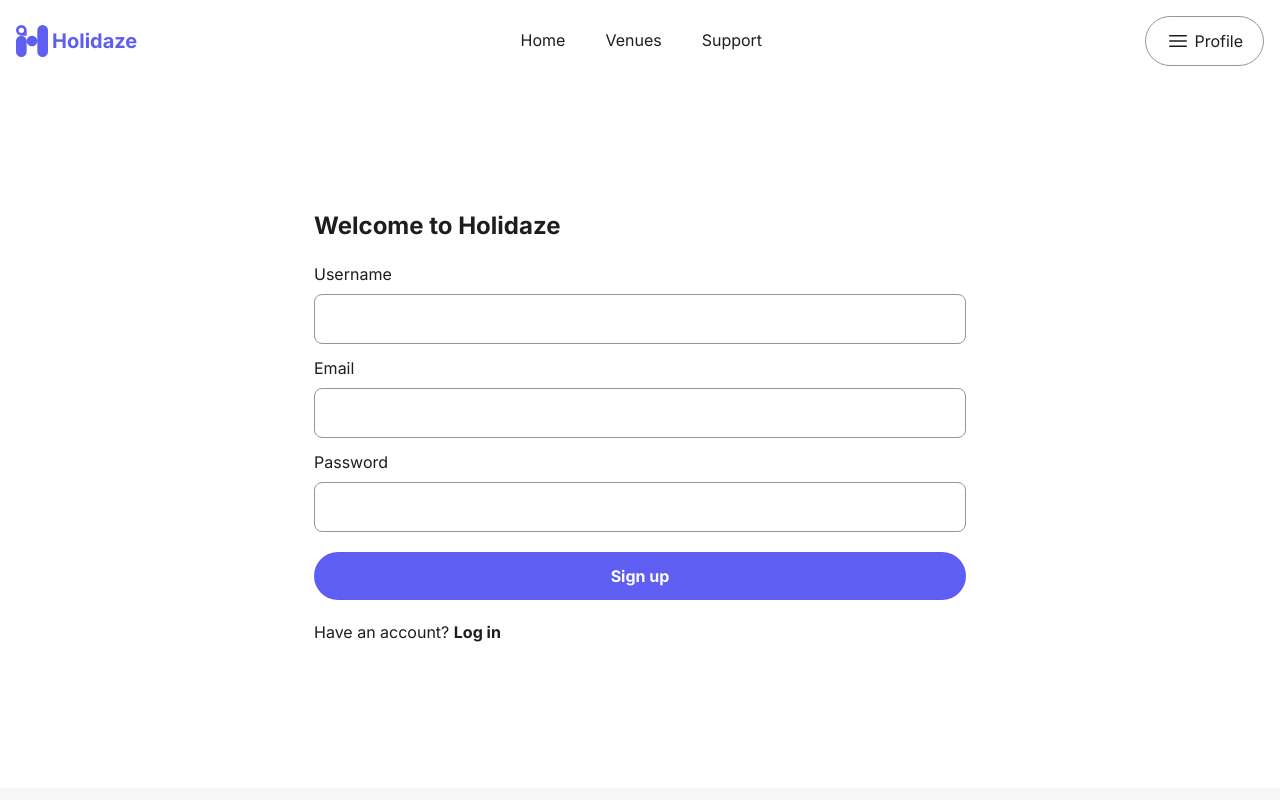
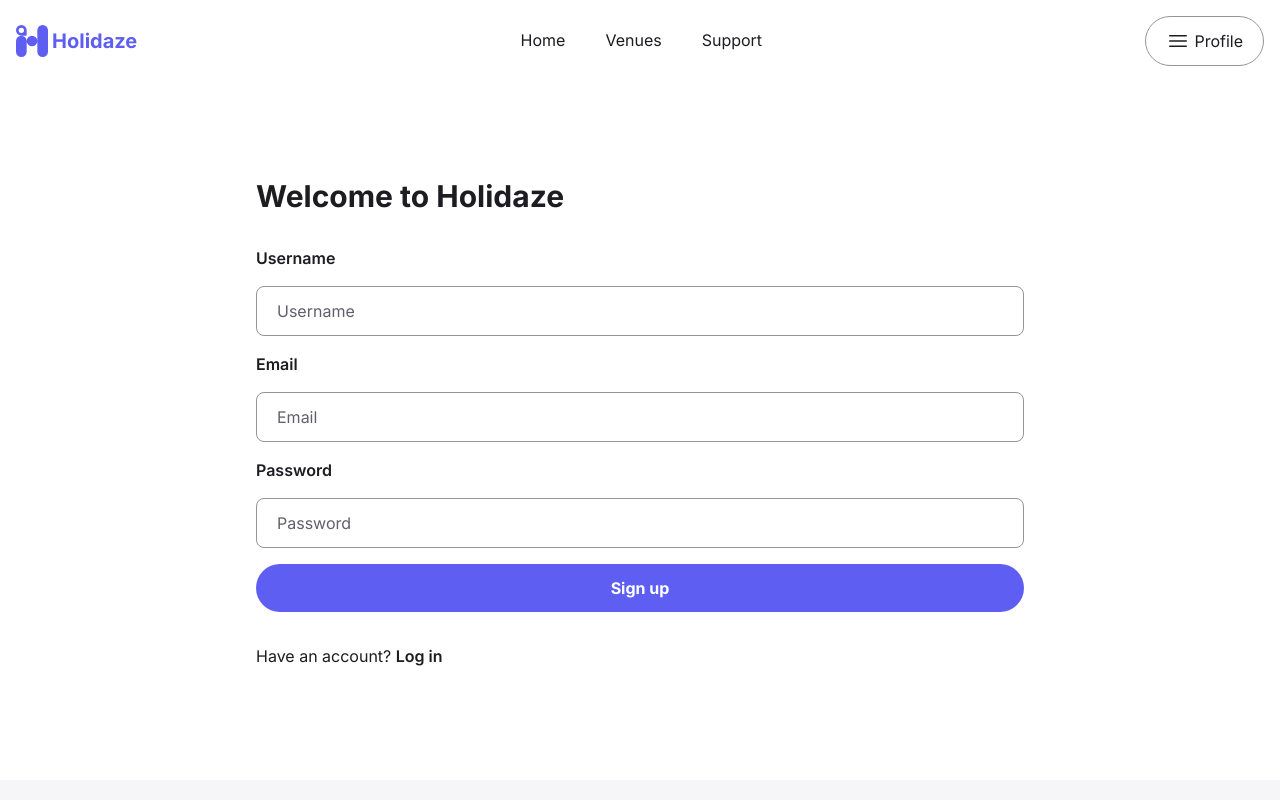
Before and after one commit to archivedhyseh/project-exam-2, a React (Vite) app: page /signup in a window 1280 px wide. Shown: the top 800 px of the page. Built offline with nearby package versions, Linux system fonts and the light colour scheme.

Commit message:
Updated LoginForm and SignupForm components

```diff
--- a/src/components/Forms/LoginForm/Input/index.tsx
+++ b/src/components/Forms/LoginForm/Input/index.tsx
@@ -17,17 +17,19 @@ export default function Input({
   ...props
 }: InputProps) {
   return (
-    <div className="flex flex-col gap-2">
-      <label htmlFor={id} className="text-text">
+    <div className="flex flex-col gap-4">
+      <label htmlFor={id} className="font-semibold text-text">
         {label}
       </label>
+
       <input
+        id={id}
+        {...register(id)}
         {...props}
-        {...register(id)}
-        id={id}
-        className="rounded-md border border-black-alt px-3 py-2 text-text placeholder:text-text-muted md:rounded-lg lg:px-5 lg:py-3"
+        className="rounded-md border border-black-alt px-3 py-2 text-text placeholder:text-text-muted lg:rounded-lg lg:px-5 lg:py-3"
       />
-      {errors[id] && <span>{errors[id]?.message}</span>}
+
+      {errors[id] && <span className="text-text">{errors[id]?.message}</span>}
     </div>
   )
 }
--- a/src/components/Forms/LoginForm/index.tsx
+++ b/src/components/Forms/LoginForm/index.tsx
@@ -1,10 +1,10 @@
 import { zodResolver } from '@hookform/resolvers/zod'
+import { useMutation } from '@tanstack/react-query'
 import { useForm } from 'react-hook-form'
+import { useNavigate } from 'react-router-dom'
 import { ZodType, z } from 'zod'
 import Input from './Input'
 import PrimaryButton from '../../Buttons/PrimaryButton'
-import { Link } from 'react-router-dom'
-import { useMutation } from '@tanstack/react-query'
 
 export type FormValues = {
   email: string
@@ -16,7 +16,30 @@ const schema: ZodType<FormValues> = z.object({
   password: z.string().min(1, { message: 'Password is required.' }),
 })
 
+const fetchLogin = async (body: FormValues) => {
+  const res = await fetch('https://v2.api.noroff.dev/auth/login', {
+    method: 'POST',
+    headers: {
+      'Content-Type': 'application/json',
+    },
+    body: JSON.stringify(body),
+  })
+
+  const { data, errors } = await res.json()
+
+  if (errors) {
+    throw new Error(errors[0].message)
+  }
+
+  if (data) {
+    localStorage.setItem('accessToken', data.accessToken)
+    localStorage.setItem('name', data.name)
+  }
+}
+
 export default function LoginForm() {
+  const navigate = useNavigate()
+
   const {
     register,
     handleSubmit,
@@ -24,22 +47,9 @@ export default function LoginForm() {
   } = useForm<FormValues>({ resolver: zodResolver(schema) })
 
   const { mutate, error, isError } = useMutation({
-    mutationFn: async (body: FormValues) => {
-      const res = await fetch('https://v2.api.noroff.dev/auth/login', {
-        method: 'POST',
-        headers: {
-          'Content-Type': 'application/json',
-        },
-        body: JSON.stringify(body),
-      })
-      const { data, errors } = await res.json()
-
-      if (errors) {
-        throw new Error(errors[0].message)
-      }
-
-      localStorage.setItem('accessToken', data.accessToken)
-      localStorage.setItem('name', data.name)
+    mutationFn: fetchLogin,
+    onSuccess: () => {
+      navigate('/venues', { replace: true })
     },
   })
 
@@ -48,40 +58,38 @@ export default function LoginForm() {
   }
 
   return (
-    <form onSubmit={handleSubmit(onSubmit)} className="flex flex-col gap-5">
-      <div className="flex flex-col gap-3">
+    <form
+      id="loginForm"
+      onSubmit={handleSubmit(onSubmit)}
+      className="flex flex-col gap-4"
+    >
       <Input
         type="email"
+        placeholder="Email"
+        id="email"
         label="Email"
-          id="email"
         register={register}
         errors={errors}
       />
+
       <Input
         type="password"
+        placeholder="Password"
+        id="password"
         label="Password"
-          id="password"
         register={register}
         errors={errors}
       />
-      </div>
+
+      <PrimaryButton size="full" form="loginForm" type="submit">
+        Log in
+      </PrimaryButton>
 
       {isError && (
         <div>
           <span>{error.message}.</span>
         </div>
       )}
-
-      <PrimaryButton size="full" onClick={() => onSubmit}>
-        Log in
-      </PrimaryButton>
-
-      <span className="text-text">
-        Don't have an account?{' '}
-        <Link to="/signup" className="font-bold text-text">
-          Sign up
-        </Link>
-      </span>
     </form>
   )
 }
--- a/src/components/Forms/SignupForm/Input/index.tsx
+++ b/src/components/Forms/SignupForm/Input/index.tsx
@@ -17,17 +17,19 @@ export default function Input({
   ...props
 }: InputProps) {
   return (
-    <div className="flex flex-col gap-2">
-      <label htmlFor={id} className="text-text">
+    <div className="flex flex-col gap-4">
+      <label htmlFor={id} className="font-semibold text-text">
         {label}
       </label>
+
       <input
+        id={id}
+        {...register(id)}
         {...props}
-        {...register(id)}
-        id={id}
-        className="rounded-md border border-black-alt px-3 py-2 text-text placeholder:text-text-muted md:rounded-lg lg:px-5 lg:py-3"
+        className="rounded-md border border-black-alt px-3 py-2 text-text placeholder:text-text-muted lg:rounded-lg lg:px-5 lg:py-3"
       />
-      {errors[id] && <span>{errors[id]?.message}</span>}
+
+      {errors[id] && <span className="text-text">{errors[id]?.message}</span>}
     </div>
   )
 }
--- a/src/components/Forms/SignupForm/index.tsx
+++ b/src/components/Forms/SignupForm/index.tsx
@@ -1,15 +1,16 @@
 import { zodResolver } from '@hookform/resolvers/zod'
+import { useMutation } from '@tanstack/react-query'
 import { useForm } from 'react-hook-form'
+import { useNavigate } from 'react-router-dom'
 import { ZodType, z } from 'zod'
 import Input from './Input'
 import PrimaryButton from '../../Buttons/PrimaryButton'
-import { Link } from 'react-router-dom'
-import { useMutation } from '@tanstack/react-query'
 
 export type FormValues = {
   name: string
   email: string
   password: string
+  venueManager?: boolean
 }
 
 const schema: ZodType<FormValues> = z.object({
@@ -25,9 +26,28 @@ const schema: ZodType<FormValues> = z.object({
   password: z
     .string()
     .min(8, { message: 'Password must be 8 or more characters long.' }),
+  venueManager: z.boolean().default(true),
 })
 
+const fetchRegister = async (body: FormValues) => {
+  const res = await fetch('https://v2.api.noroff.dev/auth/register', {
+    method: 'POST',
+    headers: {
+      'Content-Type': 'application/json',
+    },
+    body: JSON.stringify(body),
+  })
+
+  const { errors } = await res.json()
+
+  if (errors) {
+    throw new Error(errors[0].message)
+  }
+}
+
 export default function SignupForm() {
+  const navigate = useNavigate()
+
   const {
     register,
     handleSubmit,
@@ -35,68 +55,58 @@ export default function SignupForm() {
   } = useForm<FormValues>({ resolver: zodResolver(schema) })
 
   const { mutate, error, isError } = useMutation({
-    mutationFn: async (body: FormValues) => {
-      const res = await fetch('https://v2.api.noroff.dev/auth/register', {
-        method: 'POST',
-        headers: {
-          'Content-Type': 'application/json',
-        },
-        body: JSON.stringify(body),
-      })
-      const { errors } = await res.json()
-
-      if (errors) {
-        throw new Error(errors[0].message)
-      }
+    mutationFn: fetchRegister,
+    onSuccess: () => {
+      navigate('/login', { replace: true })
     },
   })
 
-  function onSubmit(data: FormValues) {
+  const onSubmit = (data: FormValues) => {
     mutate(data)
   }
 
   return (
-    <form onSubmit={handleSubmit(onSubmit)} className="flex flex-col gap-5">
-      <div className="flex flex-col gap-3">
+    <form
+      id="signupForm"
+      onSubmit={handleSubmit(onSubmit)}
+      className="flex flex-col gap-4"
+    >
       <Input
         type="text"
+        placeholder="Username"
+        id="name"
         label="Username"
-          id="name"
         register={register}
         errors={errors}
       />
+
       <Input
         type="email"
+        placeholder="Email"
+        id="email"
         label="Email"
-          id="email"
         register={register}
         errors={errors}
       />
+
       <Input
         type="password"
+        placeholder="Password"
+        id="password"
         label="Password"
-          id="password"
         register={register}
         errors={errors}
       />
-      </div>
+
+      <PrimaryButton size="full" form="signupForm" type="submit">
+        Sign up
+      </PrimaryButton>
 
       {isError && (
         <div>
           <span>{error.message}.</span>
         </div>
       )}
-
-      <PrimaryButton size="full" onClick={() => onSubmit}>
-        Sign up
-      </PrimaryButton>
-
-      <span className="text-text">
-        Have an account?{' '}
-        <Link to="/login" className="font-bold text-text">
-          Log in
-        </Link>
-      </span>
     </form>
   )
 }
--- a/src/routes/Login/index.tsx
+++ b/src/routes/Login/index.tsx
@@ -1,11 +1,22 @@
+import { Link } from 'react-router-dom'
 import LoginForm from '../../components/Forms/LoginForm'
 
 export default function Login() {
   return (
-    <div className="flex justify-center md:px-12 md:py-16">
-      <div className="flex w-full flex-col gap-5 rounded-lg px-4 py-5 md:p-16 lg:max-w-screen-md">
-        <h1 className="text-2xl font-bold text-text">Welcome back</h1>
-        <LoginForm />
+    <div className="mx-auto w-full max-w-screen-2xl px-4 py-5 lg:py-4">
+      <div className="sm:p-10 lg:p-20">
+        <div className="mx-auto flex w-full max-w-3xl flex-col gap-8">
+          <h2 className="text-3xl font-bold text-text">Welcome back</h2>
+
+          <LoginForm />
+
+          <div>
+            <span className="text-text">Don't have an account? </span>
+            <Link to="/signup" className="font-semibold text-text">
+              Sign up
+            </Link>
+          </div>
+        </div>
       </div>
     </div>
   )
--- a/src/routes/Signup/index.tsx
+++ b/src/routes/Signup/index.tsx
@@ -1,11 +1,22 @@
+import { Link } from 'react-router-dom'
 import SignupForm from '../../components/Forms/SignupForm'
 
 export default function Signup() {
   return (
-    <div className="flex justify-center md:px-12 md:py-16">
-      <div className="flex w-full flex-col gap-5 rounded-lg px-4 py-5 md:p-16 lg:max-w-screen-md">
-        <h1 className="text-2xl font-bold text-text">Welcome to Holidaze</h1>
-        <SignupForm />
+    <div className="mx-auto w-full max-w-screen-2xl px-4 py-5 lg:py-4">
+      <div className="sm:p-10 lg:p-20">
+        <div className="mx-auto flex w-full max-w-3xl flex-col gap-8">
+          <h2 className="text-3xl font-bold text-text">Welcome to Holidaze</h2>
+
+          <SignupForm />
+
+          <div>
+            <span className="text-text">Have an account? </span>
+            <Link to="/login" className="font-semibold text-text">
+              Log in
+            </Link>
+          </div>
+        </div>
       </div>
     </div>
   )
```
Lines whose indentation alone changed are shown as unchanged.
